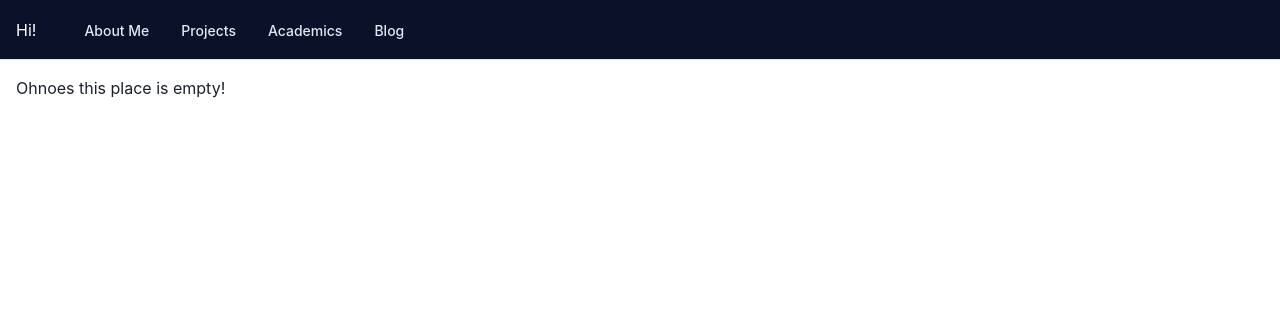
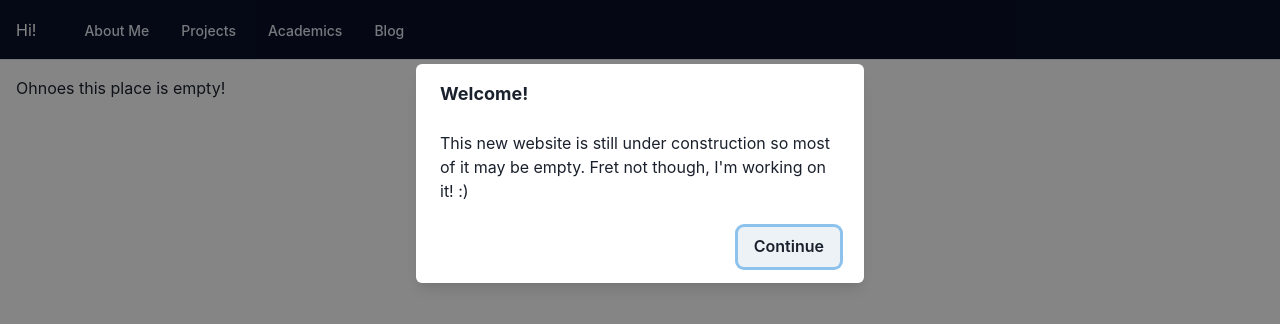
Before and after one commit to KamiliArsyad/kamiliarsyad.github.io, a React (Create React App) app: page /blog in a window 1280 px wide. Shown: the top 324 px of the page. Built offline with nearby package versions, Linux system fonts and the light colour scheme.

Commit message:
new alert

```diff
--- /dev/null
+++ b/src/components/Foundational/Alert.js
@@ -0,0 +1,38 @@
+import {
+  AlertDialog,
+  AlertDialogBody,
+  AlertDialogFooter,
+  AlertDialogHeader,
+  AlertDialogContent,
+  AlertDialogOverlay,
+  Button
+} from '@chakra-ui/react';
+
+
+export function Alert({ isOpen, onClose }) {
+  return (
+    <AlertDialog
+      isOpen={isOpen}
+      onClose={onClose}
+    >
+      <AlertDialogOverlay>
+        <AlertDialogContent>
+          <AlertDialogHeader fontSize="lg" fontWeight="bold">
+            Welcome!
+          </AlertDialogHeader>
+
+          <AlertDialogBody>
+            This new website is still under construction so most of it may be empty.
+            Fret not though, I'm working on it! :)
+          </AlertDialogBody>
+
+          <AlertDialogFooter>
+            <Button onClick={onClose}>
+              Continue
+            </Button>
+          </AlertDialogFooter>
+        </AlertDialogContent>
+      </AlertDialogOverlay>
+    </AlertDialog>
+  )
+}
--- a/src/components/Foundational/index.js
+++ b/src/components/Foundational/index.js
@@ -1,9 +1,19 @@
 import Header from "./Header";
 import { Outlet } from "react-router-dom";
+import { Alert } from "./Alert";
+import { useEffect } from "react";
+import { useDisclosure } from "@chakra-ui/react";
 
 function Foundational() {
+  const { isOpen, onOpen, onClose } = useDisclosure();
+
+  useEffect(() => {
+    onOpen();
+  }, []);
+
   return (
     <div>
+      <Alert isOpen={isOpen} onClose={onClose} />
       <Header />
       <Outlet />
     </div>
```
